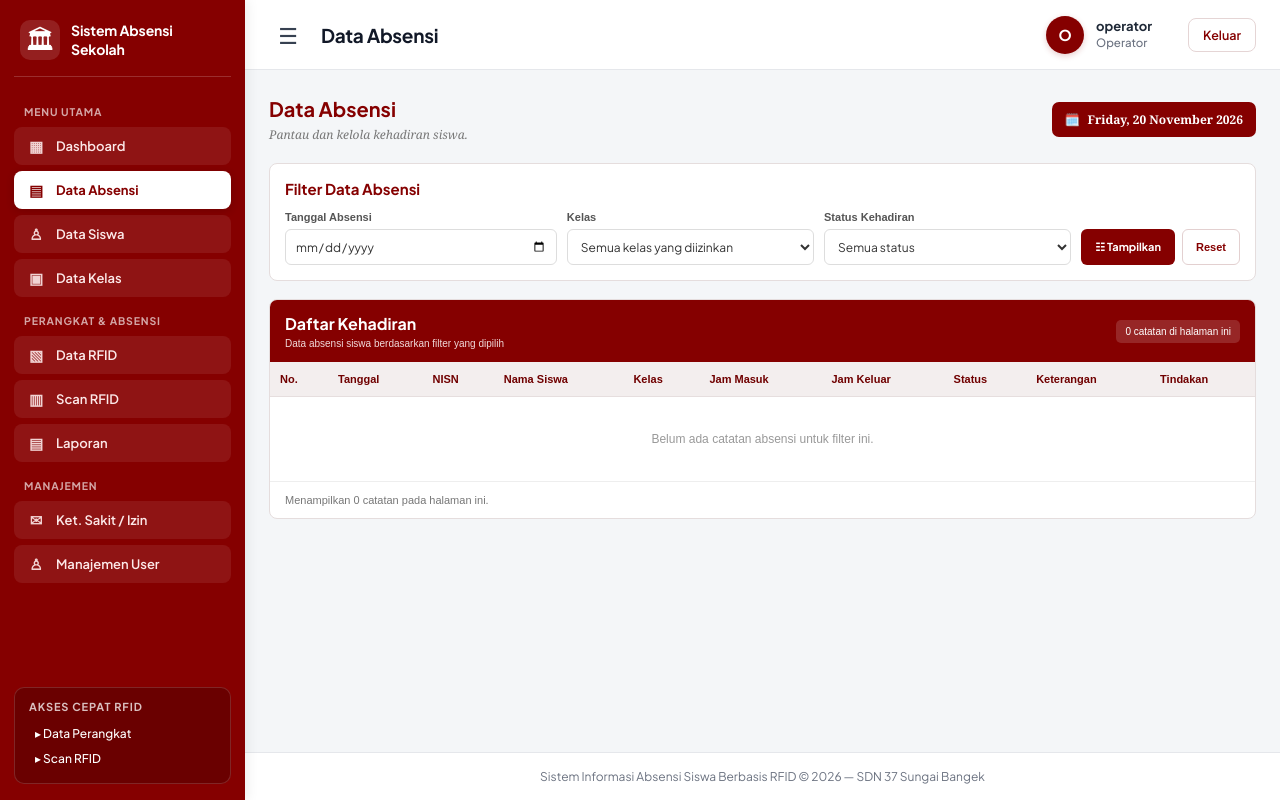
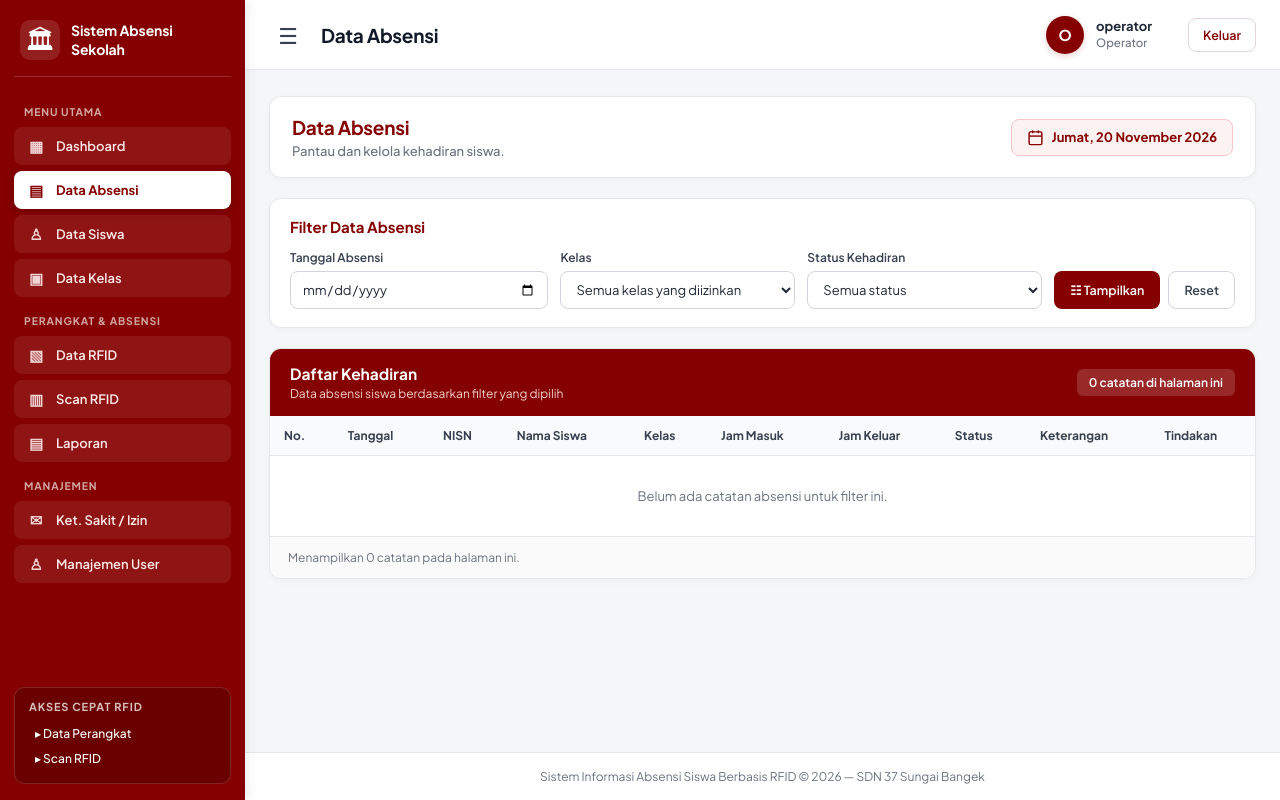
Before and after one commit to adrichanilham/absensi_rfid, a Laravel app: page /data-absensi in a window 1280 px wide. Run offline with Laravel 12, Linux system fonts and the light colour scheme; a user stored in the database is signed in; data comes from the database, SQL or seed files in the repository; data that the repository does not hold is empty.

Commit message:
menyesuaikan tampilan hlm data absensi dengan layout

```diff
--- a/resources/views/absensi/index.blade.php
+++ b/resources/views/absensi/index.blade.php
@@ -9,12 +8,13 @@
 
 @php
     $isOperator = auth()->user()->role === 'operator';
+    $tanggalIndonesia = now()->locale('id')->translatedFormat('l, d F Y');
 @endphp
 
 <style>
     .attendance-page {
-        font-family: Arial, sans-serif;
-        color: #292929;
+        font-family: 'Plus Jakarta Sans', 'Segoe UI', system-ui, sans-serif;
+        color: #1f2937;
         width: 100%;
     }
 
@@ -23,79 +23,98 @@
         display: flex;
         justify-content: space-between;
         align-items: center;
-        gap: 15px;
+        gap: 16px;
         flex-wrap: wrap;
+        background: #ffffff;
+        border: 1px solid #e5e7eb;
+        border-radius: 12px;
+        padding: 18px 22px;
         margin-bottom: 20px;
+        box-shadow: 0 2px 6px rgba(0, 0, 0, 0.03);
     }
 
     .attendance-heading h2 {
-        margin: 0 0 5px;
+        margin: 0 0 4px;
         color: #850000;
-        font-family: Georgia, serif;
-        font-size: 20px;
+        font-family: inherit;
+        font-size: 19px;
+        font-weight: 700;
+        letter-spacing: -0.015em;
     }
 
     .attendance-heading p {
         margin: 0;
-        color: #777;
-        font-family: Georgia, serif;
-        font-size: 12px;
-        font-style: italic;
+        color: #6b7280;
+        font-family: inherit;
+        font-size: 13px;
+        font-weight: 500;
     }
 
     .attendance-date {
-        display: flex;
+        display: inline-flex;
         align-items: center;
         gap: 8px;
-        padding: 9px 13px;
-        background: #850000;
-        color: white;
-        border-radius: 7px;
-        font-family: Georgia, serif;
-        font-size: 12px;
-        font-weight: bold;
+        padding: 9px 15px;
+        background: #fdf2f2;
+        border: 1px solid #f5c6cb;
+        color: #850000;
+        border-radius: 8px;
+        font-family: inherit;
+        font-size: 13px;
+        font-weight: 700;
+        white-space: nowrap;
+    }
+
+    .attendance-date svg {
+        width: 17px;
+        height: 17px;
+        flex-shrink: 0;
     }
 
     /* NOTIFIKASI */
     .attendance-alert {
-        padding: 11px 14px;
-        margin-bottom: 15px;
-        border-radius: 7px;
+        padding: 12px 15px;
+        margin-bottom: 16px;
+        border-radius: 8px;
         font-size: 13px;
+        font-weight: 500;
     }
 
     .attendance-alert.success {
-        background: #dcfce7;
+        background: #f0fdf4;
+        border: 1px solid #bbf7d0;
         color: #166534;
     }
 
     .attendance-alert.error {
-        background: #fee2e2;
+        background: #fef2f2;
+        border: 1px solid #fecaca;
         color: #991b1b;
     }
 
     /* FILTER */
     .filter-panel {
-        background: #fff;
-        border: 1px solid #e5dddd;
-        border-radius: 8px;
-        padding: 15px;
-        margin-bottom: 18px;
+        background: #ffffff;
+        border: 1px solid #e5e7eb;
+        border-radius: 12px;
+        padding: 18px 20px;
+        margin-bottom: 20px;
+        box-shadow: 0 2px 6px rgba(0, 0, 0, 0.03);
     }
 
     .filter-title {
         color: #850000;
-        font-family: Georgia, serif;
+        font-family: inherit;
         font-size: 15px;
-        font-weight: bold;
-        margin: 0 0 13px;
+        font-weight: 700;
+        margin: 0 0 14px;
     }
 
     .attendance-filters {
         display: grid;
         grid-template-columns: 1.1fr 1fr 1fr auto;
         align-items: end;
-        gap: 10px;
+        gap: 12px;
     }
 
     .filter-group {
@@ -106,57 +125,59 @@
     }
 
     .filter-group label {
-        color: #555;
-        font-size: 11px;
+        color: #374151;
+        font-size: 12px;
         font-weight: 600;
     }
 
     .filter-group input,
     .filter-group select {
         width: 100%;
-        height: 36px;
-        padding: 7px 9px;
-        border: 1px solid #ddd;
-        border-radius: 6px;
-        background: #fff;
-        color: #333;
-        font-family: Arial, sans-serif;
-        font-size: 12px;
+        height: 38px;
+        padding: 7px 11px;
+        border: 1px solid #d1d5db;
+        border-radius: 8px;
+        background: #ffffff;
+        color: #1f2937;
+        font-family: inherit;
+        font-size: 13px;
         outline: none;
+        transition: border-color 0.18s, box-shadow 0.18s;
     }
 
     .filter-group input:focus,
     .filter-group select:focus {
         border-color: #850000;
-        box-shadow: 0 0 0 2px rgba(133,0,0,.08);
+        box-shadow: 0 0 0 3px rgba(133, 0, 0, 0.1);
     }
 
     .filter-actions {
         display: flex;
         align-items: center;
-        gap: 7px;
+        gap: 8px;
     }
 
     .btn-attendance {
-        height: 36px;
-        padding: 0 13px;
+        height: 38px;
+        padding: 0 15px;
         display: inline-flex;
         align-items: center;
         justify-content: center;
-        gap: 5px;
+        gap: 6px;
         border: 1px solid transparent;
-        border-radius: 6px;
+        border-radius: 8px;
         text-decoration: none;
-        font-size: 11px;
-        font-weight: bold;
+        font-family: inherit;
+        font-size: 12.5px;
+        font-weight: 600;
         cursor: pointer;
         white-space: nowrap;
-        transition: .2s;
+        transition: all 0.18s ease;
     }
 
     .btn-filter {
         background: #850000;
-        color: white;
+        color: #ffffff;
     }
 
     .btn-filter:hover {
@@ -164,21 +185,23 @@
     }
 
     .btn-reset {
-        background: white;
-        color: #850000;
-        border-color: #e3d0d0;
+        background: #ffffff;
+        color: #374151;
+        border-color: #d1d5db;
     }
 
     .btn-reset:hover {
-        background: #fff1f1;
+        background: #f9fafb;
+        border-color: #9ca3af;
     }
 
     /* TABEL */
     .attendance-table-panel {
-        background: white;
-        border: 1px solid #e5dddd;
-        border-radius: 8px;
+        background: #ffffff;
+        border: 1px solid #e5e7eb;
+        border-radius: 12px;
         overflow: hidden;
+        box-shadow: 0 2px 8px rgba(0, 0, 0, 0.03);
     }
 
     .attendance-table-header {
@@ -187,29 +210,32 @@
         align-items: center;
         flex-wrap: wrap;
         gap: 12px;
-        padding: 13px 15px;
+        padding: 15px 20px;
         background: #850000;
-        color: white;
+        color: #ffffff;
     }
 
     .attendance-table-header h3 {
-        margin: 0 0 4px;
-        font-family: Georgia, serif;
-        font-size: 16px;
+        margin: 0 0 3px;
+        font-family: inherit;
+        font-size: 15.5px;
+        font-weight: 700;
+        color: #ffffff;
     }
 
     .attendance-table-header p {
         margin: 0;
-        color: #f1dada;
-        font-size: 10px;
+        color: #f3d1d1;
+        font-size: 12px;
     }
 
     .attendance-count {
-        padding: 6px 9px;
-        border-radius: 5px;
-        background: rgba(255,255,255,.15);
-        color: white;
-        font-size: 10px;
+        padding: 6px 12px;
+        border-radius: 6px;
+        background: rgba(255, 255, 255, 0.16);
+        color: #ffffff;
+        font-size: 12px;
+        font-weight: 600;
     }
 
     .attendance-table-wrap {
@@ -220,31 +246,31 @@
     .attendance-table {
         width: 100%;
         border-collapse: collapse;
-        font-family: Arial, sans-serif;
+        font-family: inherit;
         min-width: 850px;
     }
 
     .attendance-table thead th {
-        padding: 11px 10px;
-        background: #f3eeee;
-        color: #700000;
-        font-size: 11px;
-        font-weight: bold;
+        padding: 12px 14px;
+        background: #f9fafb;
+        color: #374151;
+        font-size: 12px;
+        font-weight: 700;
         text-align: left;
         white-space: nowrap;
-        border-bottom: 1px solid #e6dede;
+        border-bottom: 1px solid #e5e7eb;
     }
 
     .attendance-table tbody td {
-        padding: 10px;
-        border-bottom: 1px solid #eee;
-        color: #444;
-        font-size: 11px;
+        padding: 12px 14px;
+        border-bottom: 1px solid #f3f4f6;
+        color: #374151;
+        font-size: 13px;
         vertical-align: middle;
     }
 
     .attendance-table tbody tr:hover {
-        background: #fff8f8;
+        background: #fdf8f8;
     }
 
     .attendance-table tbody tr:last-child td {
@@ -311,30 +337,30 @@
         align-items: center;
         justify-content: center;
         gap: 5px;
-        padding: 6px 10px;
+        padding: 6px 12px;
         border: 1px solid #e6caca;
-        border-radius: 5px;
-        background: white;
+        border-radius: 6px;
+        background: #ffffff;
         color: #850000;
         text-decoration: none;
-        font-size: 10px;
-        font-weight: bold;
+        font-size: 12px;
+        font-weight: 600;
         white-space: nowrap;
-        transition: .2s;
+        transition: all 0.18s ease;
     }
 
     .btn-correction:hover {
         background: #850000;
         border-color: #850000;
-        color: white;
+        color: #ffffff;
     }
 
     /* DATA KOSONG */
     .attendance-empty {
-        padding: 35px 15px !important;
+        padding: 32px 16px !important;
         text-align: center;
-        color: #999 !important;
-        font-size: 12px !important;
+        color: #6b7280 !important;
+        font-size: 13px !important;
     }
 
     /* PAGINATION */
@@ -344,10 +370,11 @@
         align-items: center;
         flex-wrap: wrap;
         gap: 10px;
-        padding: 12px 15px;
-        border-top: 1px solid #eee;
-        font-size: 11px;
-        color: #777;
+        padding: 13px 18px;
+        border-top: 1px solid #e5e7eb;
+        background: #fafafa;
+        font-size: 12px;
+        color: #6b7280;
     }
 
     .attendance-pagination nav {
@@ -449,8 +482,13 @@
         </div>
 
         <div class="attendance-date">
-            <span>🗓️</span>
-            {{ now()->translatedFormat('l, d F Y') }}
+            <svg xmlns="http://www.w3.org/2000/svg" fill="none" viewBox="0 0 24 24" stroke="currentColor" stroke-width="2">
+                <rect x="3" y="4" width="18" height="18" rx="2" ry="2"></rect>
+                <line x1="16" y1="2" x2="16" y2="6"></line>
+                <line x1="8" y1="2" x2="8" y2="6"></line>
+                <line x1="3" y1="10" x2="21" y2="10"></line>
+            </svg>
+            <span>{{ $tanggalIndonesia }}</span>
         </div>
     </div>
 
```
Also changed, not shown: other parts of resources/views/absensi/index.blade.php (+33 -28 lines).
